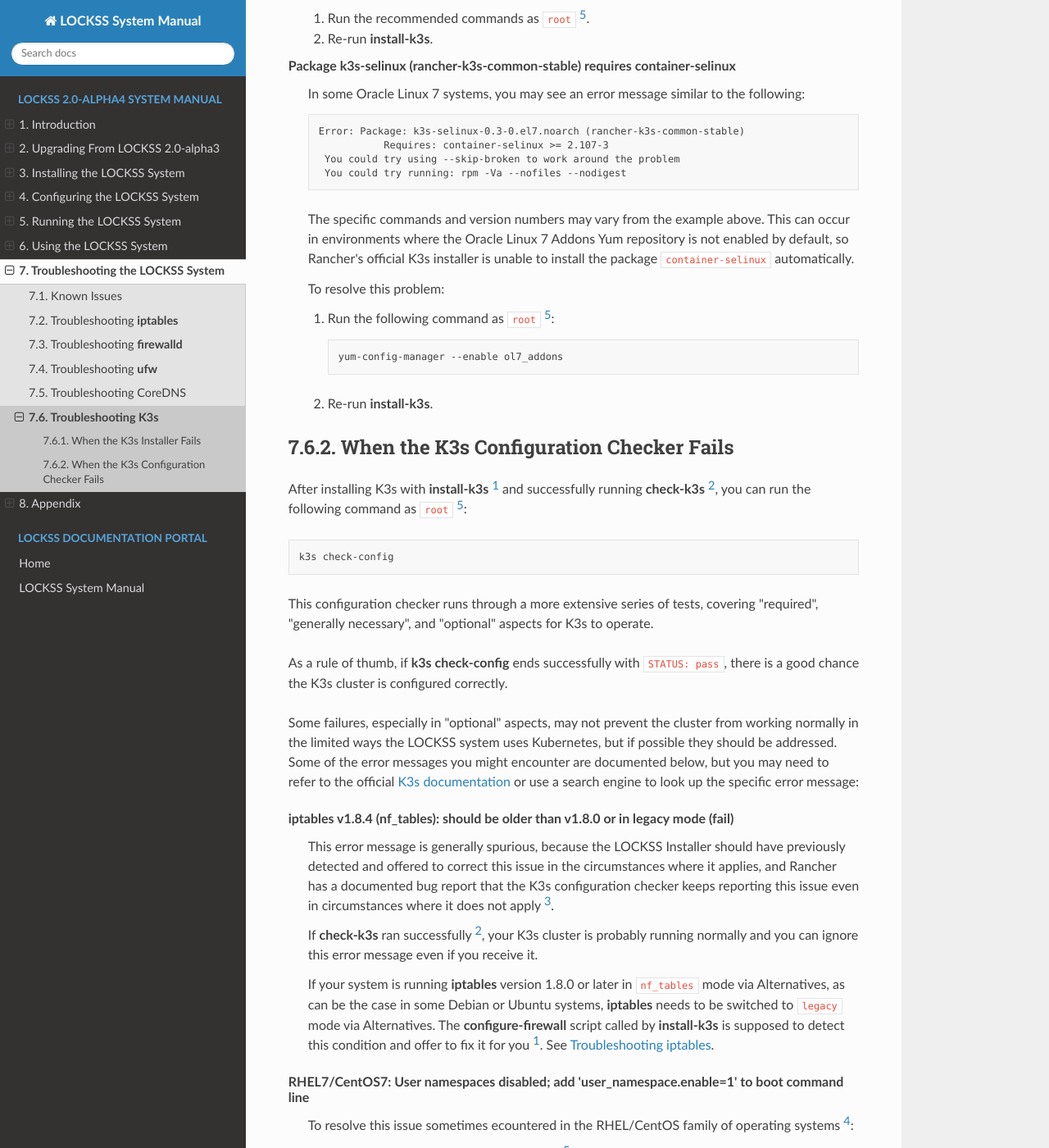
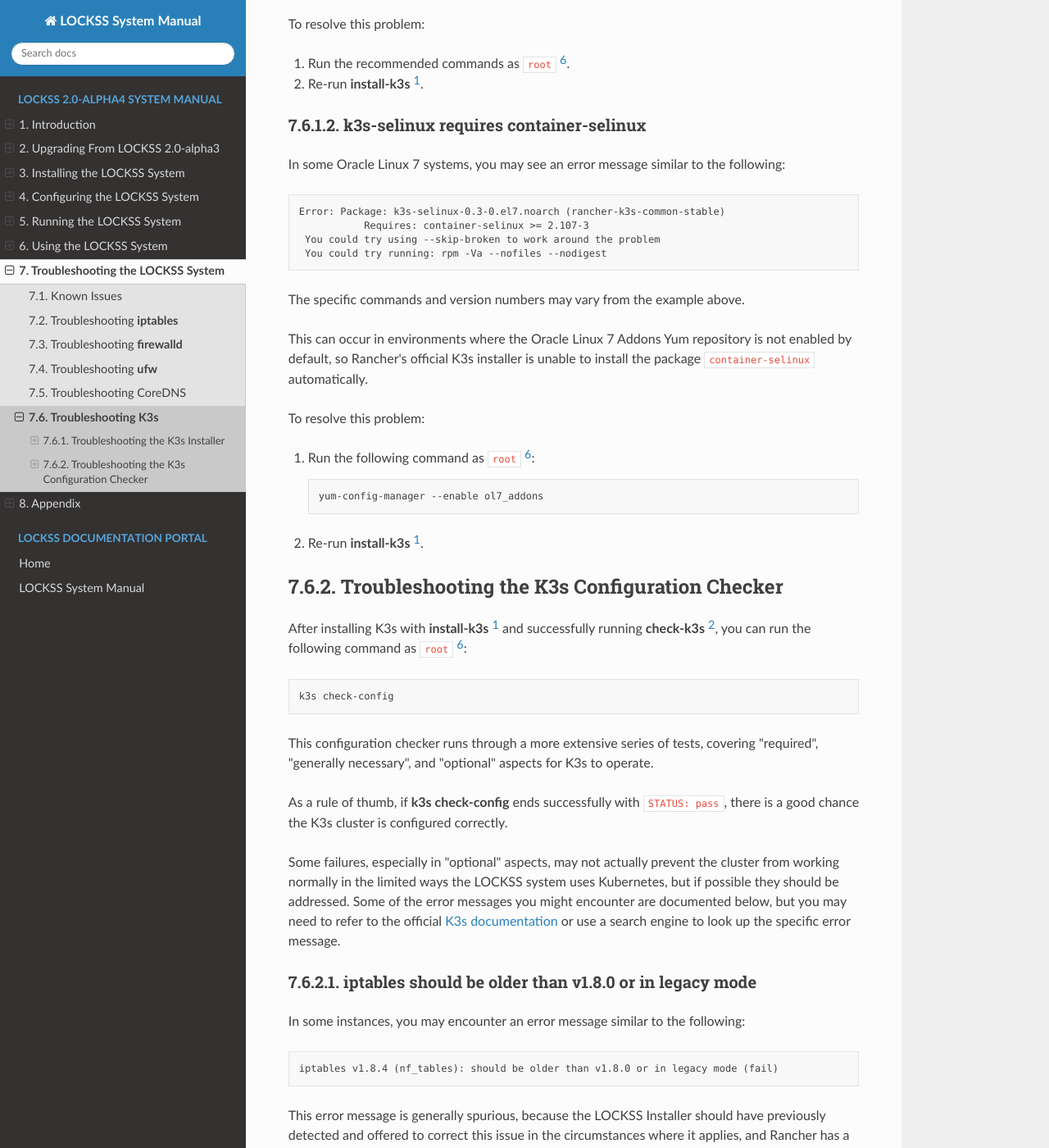
Before and after one commit to lockss/lockss-rtd-manual, a Sphinx documentation site: the page built from docs/troubleshooting/k3s.rst, in a window 1280 px wide and 1400 px high, scrolled down 707 px. Shown: the whole window at 82% size. Built offline with Sphinx 7.4.7 and the Read the Docs theme 2.0.0, drawn with Linux system fonts in a browser that asks for light colours; some of the changed text lies outside the part shown.

Commit message:
Rework install-k3s instructions and troubleshooting pages for clarity.

```diff
--- a/docs/troubleshooting/k3s.rst
+++ b/docs/troubleshooting/k3s.rst
@@ -2,58 +2,64 @@
 Troubleshooting K3s
 ===================
 
-This section offers troubleshooting information when the K3s installer or the K3s ocnfiguration checker fail.
+This section offers troubleshooting information when the K3s installer or the K3s configuration checker fail.
 
-----------------------------
-When the K3s Installer Fails
-----------------------------
+---------------------------------
+Troubleshooting the K3s Installer
+---------------------------------
 
-The LOCKSS Installer's :program:`install-k3s` script installs K3s by executing `Rancher's official K3s installer <https://get.k3s.io/>`_ after making sure many firewall and DNS issues are resolved [#fn1]_. However, the installer can still run into issues and fail. Some of the error messages you might encounter are documented below, but you may need to refer to the official `K3s documentation <https://rancher.com/docs/k3s/latest/en/>`_ or use a search engine to look up the specific error message:
+The LOCKSS Installer's :program:`install-k3s` script installs K3s by executing `Rancher's official K3s installer <https://get.k3s.io/>`_ after making sure many firewall and DNS issues are resolved [#fninstallk3s]_. However, the installer can still run into issues and fail. Some of the error messages you might encounter are documented below, but you may need to refer to the official `K3s documentation <https://rancher.com/docs/k3s/latest/en/>`_ or use a search engine to look up the specific error message.
 
-Failed to apply container_runtime_exec_t to /usr/local/bin/k3s
-   In some Fedora systems, you may see an error message similar to the following:
+Failed to apply container_runtime_exec_t
+========================================
 
-   .. code-block:: text
+In some Fedora systems, you may see an error message similar to the following:
 
-      [ERROR]  Failed to apply container_runtime_exec_t to /usr/local/bin/k3s, please install:
-          yum install -y container-selinux selinux-policy-base
-          yum install -y https://rpm.rancher.io/k3s/stable/common/centos/7/noarch/k3s-selinux-0.2-1.el7_8.noarch.rpm
+.. code-block:: text
 
-   The specific commands and version numbers may vary from the example above.
+   [ERROR]  Failed to apply container_runtime_exec_t to /usr/local/bin/k3s, please install:
+       yum install -y container-selinux selinux-policy-base
+       yum install -y https://rpm.rancher.io/k3s/stable/common/centos/7/noarch/k3s-selinux-0.2-1.el7_8.noarch.rpm
 
-   To resolve this problem:
+The specific commands and version numbers may vary from the example above.
 
-   1. Run the recommended commands as ``root`` [#fnroot]_.
+To resolve this problem:
 
-   2. Re-run :program:`install-k3s`.
+1. Run the recommended commands as ``root`` [#fnroot]_.
 
-Package k3s-selinux (rancher-k3s-common-stable) requires container-selinux
-   In some Oracle Linux 7 systems, you may see an error message similar to the following:
+2. Re-run :program:`install-k3s` [#fninstallk3s]_.
 
-   .. code-block:: text
+k3s-selinux requires container-selinux
+======================================
 
-      Error: Package: k3s-selinux-0.3-0.el7.noarch (rancher-k3s-common-stable)
-                 Requires: container-selinux >= 2.107-3
-       You could try using --skip-broken to work around the problem
-       You could try running: rpm -Va --nofiles --nodigest
+In some Oracle Linux 7 systems, you may see an error message similar to the following:
 
-   The specific commands and version numbers may vary from the example above. This can occur in environments where the Oracle Linux 7 Addons Yum repository is not enabled by default, so Rancher's official K3s installer is unable to install the package ``container-selinux`` automatically.
+.. code-block:: text
 
-   To resolve this problem:
+   Error: Package: k3s-selinux-0.3-0.el7.noarch (rancher-k3s-common-stable)
+              Requires: container-selinux >= 2.107-3
+    You could try using --skip-broken to work around the problem
+    You could try running: rpm -Va --nofiles --nodigest
 
-   1. Run the following command as ``root`` [#fnroot]_:
+The specific commands and version numbers may vary from the example above.
 
-      .. code-block:: shell
+This can occur in environments where the Oracle Linux 7 Addons Yum repository is not enabled by default, so Rancher's official K3s installer is unable to install the package ``container-selinux`` automatically.
 
-         yum-config-manager --enable ol7_addons
+To resolve this problem:
 
-   2. Re-run :program:`install-k3s`.
+1. Run the following command as ``root`` [#fnroot]_:
 
-----------------------------------------
-When the K3s Configuration Checker Fails
-----------------------------------------
+   .. code-block:: shell
 
-After installing K3s with :program:`install-k3s` [#fn1]_ and successfully running :program:`check-k3s` [#fn2]_, you can run the following command as ``root`` [#fnroot]_:
+      yum-config-manager --enable ol7_addons
+
+2. Re-run :program:`install-k3s` [#fninstallk3s]_.
+
+---------------------------------------------
+Troubleshooting the K3s Configuration Checker
+---------------------------------------------
+
+After installing K3s with :program:`install-k3s` [#fninstallk3s]_ and successfully running :program:`check-k3s` [#fncheckk3s]_, you can run the following command as ``root`` [#fnroot]_:
 
 .. code-block:: shell
 
@@ -63,77 +69,103 @@ This configuration checker runs through a more extensive series of tests, coveri
 
 As a rule of thumb, if :program:`k3s check-config` ends successfully with ``STATUS: pass``, there is a good chance the K3s cluster is configured correctly.
 
-Some failures, especially in "optional" aspects, may not prevent the cluster from working normally in the limited ways the LOCKSS system uses Kubernetes, but if possible they should be addressed. Some of the error messages you might encounter are documented below, but you may need to refer to the official `K3s documentation <https://rancher.com/docs/k3s/latest/en/>`_ or use a search engine to look up the specific error message:
+Some failures, especially in "optional" aspects, may not actually prevent the cluster from working normally in the limited ways the LOCKSS system uses Kubernetes, but if possible they should be addressed. Some of the error messages you might encounter are documented below, but you may need to refer to the official `K3s documentation <https://rancher.com/docs/k3s/latest/en/>`_ or use a search engine to look up the specific error message.
 
-.. _k3s-iptables180:
+iptables should be older than v1.8.0 or in legacy mode
+======================================================
 
-iptables v1.8.4 (nf_tables): should be older than v1.8.0 or in legacy mode (fail)
-   This error message is generally spurious, because the LOCKSS Installer should have previously detected and offered to correct this issue in the circumstances where it applies, and Rancher has a documented bug report that the K3s configuration checker keeps reporting this issue even in circumstances where it does not apply [#fn3]_.
+In some instances, you may encounter an error message similar to the following:
 
-   If :program:`check-k3s` ran successfully [#fn2]_, your K3s cluster is probably running normally and you can ignore this error message even if you receive it.
+.. code-block:: text
 
-   If your system is running :program:`iptables` version 1.8.0 or later in ``nf_tables`` mode via Alternatives, as can be the case in some Debian or Ubuntu systems, :program:`iptables` needs to be switched to ``legacy`` mode via Alternatives. The :program:`configure-firewall` script called by :program:`install-k3s` is supposed to detect this condition and offer to fix it for you [#fn1]_. See :doc:`/troubleshooting/iptables`.
+   iptables v1.8.4 (nf_tables): should be older than v1.8.0 or in legacy mode (fail)
 
-.. _k3s-usernamespace:
+This error message is generally spurious, because the LOCKSS Installer should have previously detected and offered to correct this issue in the circumstances where it applies, and Rancher has a documented bug report that the K3s configuration checker keeps reporting this issue even in circumstances where it does not apply [#fnk3sbug]_.
 
-RHEL7/CentOS7: User namespaces disabled; add 'user_namespace.enable=1' to boot command line
-   To resolve this issue sometimes ecountered in the RHEL/CentOS family of operating systems [#fn4]_:
+*  If :program:`check-k3s` ran successfully [#fncheckk3s]_, your K3s cluster is probably running normally and you can ignore this error message even if you receive it.
 
-   1. Edit the file :file:`/etc/default/grub` as ``root`` [#fnroot]_.
+*  If your system is running :program:`iptables` version 1.8.0 or later in ``nf_tables`` mode via Alternatives, as can be the case in some Debian or Ubuntu systems, :program:`iptables` needs to be switched to ``legacy`` mode via Alternatives. The :program:`configure-firewall` script called by :program:`install-k3s` is supposed to detect this condition and offer to fix it for you [#fninstallk3s]_. See :doc:`/troubleshooting/iptables`.
 
-      1. Look for the line beginning with ``GRUB_CMDLINE_LINUX=``, for example:
+User namespaces disabled
+========================
 
-         .. code-block:: text
+In the RHEL/CentOS family of operating systems, you may receive the following error message:
 
-            GRUB_CMDLINE_LINUX="no_timer_check console=tty0 console=ttyS0,115200n8 net.ifnames=0 biosdevname=0 elevator=noop crashkernel=auto"
+.. code-block:: text
 
-      2. Add ``user_namespace.enable=1`` to the space-separated list of boot arguments, for instance:
+   RHEL7/CentOS7: User namespaces disabled; add 'user_namespace.enable=1' to boot command line
 
-         .. code-block:: text
+To resolve this issue [#fnusernamespaces]_:
 
-            GRUB_CMDLINE_LINUX="user_namespace.enable=1 no_timer_check console=tty0 console=ttyS0,115200n8 net.ifnames=0 biosdevname=0 elevator=noop crashkernel=auto"
+1. Edit the file :file:`/etc/default/grub` as ``root`` [#fnroot]_.
 
-   2. Run the following command as ``root``:
+   1. Look for the line beginning with ``GRUB_CMDLINE_LINUX=``, for example:
 
-      .. code-block:: shell
+      .. code-block:: text
 
-         grub2-mkconfig -o /boot/grub2/grub.cfg
+         GRUB_CMDLINE_LINUX="no_timer_check console=tty0 console=ttyS0,115200n8 net.ifnames=0 biosdevname=0 elevator=noop crashkernel=auto"
 
-   3. Reboot the system.
+   2. Add ``user_namespace.enable=1`` to the space-separated list of boot arguments, for instance:
 
-.. _k3s-swap:
+      .. code-block:: text
 
-swap: should be disabled
-   This warning can be ignored.
+         GRUB_CMDLINE_LINUX="user_namespace.enable=1 no_timer_check console=tty0 console=ttyS0,115200n8 net.ifnames=0 biosdevname=0 elevator=noop crashkernel=auto"
 
-.. _k3s-configinetxfrmmodetransport:
+2. Run the following command as ``root``:
 
-CONFIG_INET_XFRM_MODE_TRANSPORT: missing
-   This warning can be ignored.
+   .. code-block:: shell
+
+      grub2-mkconfig -o /boot/grub2/grub.cfg
+
+3. Reboot the system.
+
+4. Re-run :program:`k3s check-config` [#fnk3scheckconfig]_.
+
+swap should be disabled
+=======================
+
+This warning can be ignored:
+
+.. code-block:: text
+
+   swap: should be disabled
+
+CONFIG_INET_XFRM_MODE_TRANSPORT missing
+=======================================
+
+This warning can be ignored:
+
+.. code-block:: text
+
+   CONFIG_INET_XFRM_MODE_TRANSPORT: missing
 
 ----
 
 .. rubric:: Footnotes
 
-.. [#fn1]
+.. [#fninstallk3s]
 
-   See "Installing K3s With :program:`install-k3s`" in :doc:`/installing/k3s`.
+   See :ref:`install-k3s <install-k3s>`.
 
-.. [#fn2]
+.. [#fncheckk3s]
 
-   See "Checking K3s" in :doc:`/installing/k3s`.
+   See :ref:`check-k3s <check-k3s>`.
 
-.. [#fn3]
+.. [#fnk3scheckconfig]
+
+   See :ref:`k3s-check-config <k3s-check-config>`.
+
+.. [#fnk3sbug]
 
    References:
 
-   * https://github.com/k3s-io/k3s/issues/2946
+   *  https://github.com/k3s-io/k3s/issues/2946
 
-.. [#fn4]
+.. [#fnusernamespaces]
 
    References:
 
-   * https://fortuitousengineer.com/installing-kubernetes-k3s-on-centos-rhel-hosts/
+   *  https://fortuitousengineer.com/installing-kubernetes-k3s-on-centos-rhel-hosts/
 
 .. [#fnroot]
 
```
Also changed, not shown: docs/installing/k3s.rst (+42 -30 lines).
